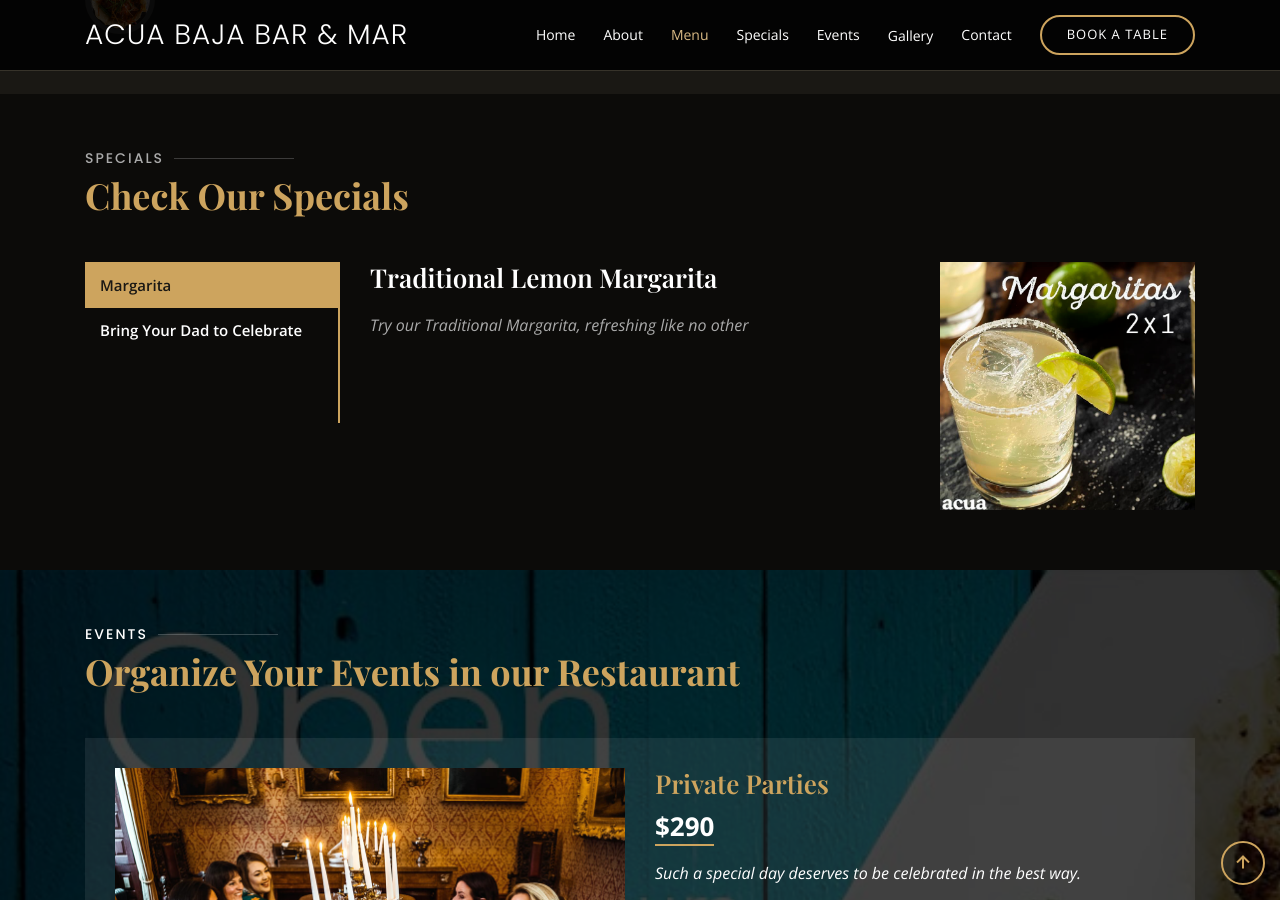
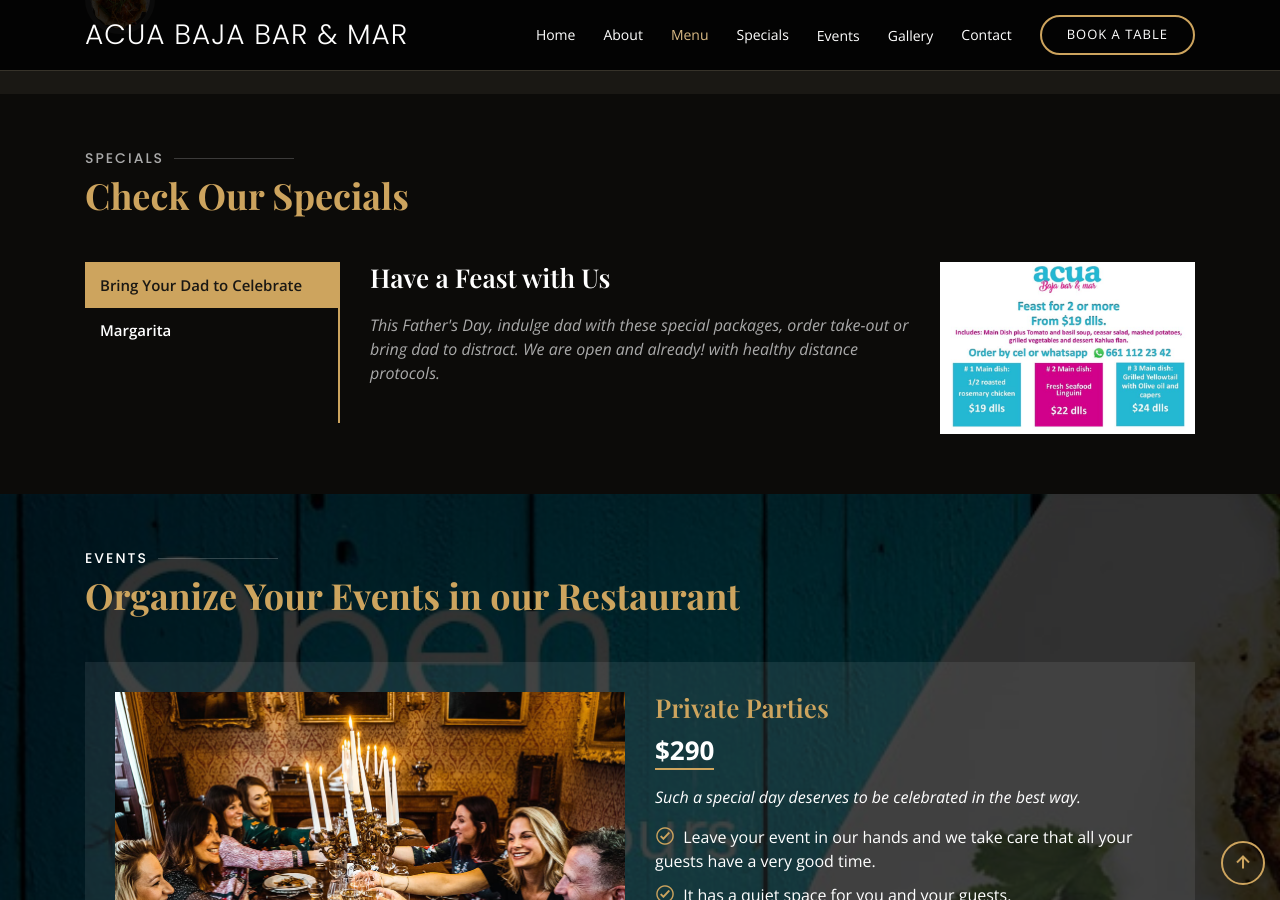
Before and after one commit to jahbenjah/acuabar, a Jekyll site: the page built from index.html, in a window 1280 px wide and 900 px high, scrolled down 4438 px. Built offline with Jekyll 4.4.1, drawn with Linux system fonts in a browser that asks for light colours; some web fonts are replaced.

Commit message:
se cambia Promo

```diff
--- a/index.html
+++ b/index.html
@@ -643,10 +643,10 @@
           <div class="col-lg-3">
             <ul class="nav nav-tabs flex-column">
               <li class="nav-item">
-                <a class="nav-link active show" data-toggle="tab" href="#tab-1">Margarita</a>
+                <a class="nav-link active show" data-toggle="tab" href="#tab-1">Bring Your Dad to Celebrate</a>
               </li>
               <li class="nav-item">
-                <a class="nav-link" data-toggle="tab" href="#tab-2">Bring Your Dad to Celebrate</a>
+                <a class="nav-link" data-toggle="tab" href="#tab-2">Margarita</a>
               </li>
               <li class="nav-item">
                 <a class="nav-link" data-toggle="tab" href="#tab-3"></a>
@@ -664,25 +664,25 @@
               <div class="tab-pane active show" id="tab-1">
                 <div class="row">
                   <div class="col-lg-8 details order-2 order-lg-1">
-                    <h3>Traditional Lemon Margarita</h3>
-                    <p class="font-italic">Try our Traditional Margarita, refreshing like no other</p>
+                    <h3>Have a Feast with Us</h3>
+                    <p class="font-italic">This Father's Day, indulge dad with these special packages, order take-out or bring dad to distract. We are open and already!  with healthy distance protocols.</p>
                     <p></p>
                   </div>
                   <div class="col-lg-4 text-center order-1 order-lg-2">
-                    <img src="assets/img/acua/margarita.png" alt="" class="img-fluid">
+                    <img src="assets/img/acua/feastfor2.jpg" alt="" class="img-fluid">
                   </div>
                 </div>
               </div>
               <div class="tab-pane" id="tab-2">
                 <div class="row">
                   <div class="col-lg-8 details order-2 order-lg-1">
-                    <h3>Have a Feast with Us</h3>
+                    <h3>Traditional Lemon Margarita</h3>
                     <p class="font-italic"></p>
-                    <p>This Father's Day, indulge dad with these special packages, order take-out or bring dad to distract. We are open and already!  with healthy distance protocols.
+                    <p>Try our Traditional Margarita, refreshing like no other.
                     </p>
                   </div>
                   <div class="col-lg-4 text-center order-1 order-lg-2">
-                    <img src="assets/img/acua/feastfor2.jpg" alt="" class="img-fluid">
+                    <img src="assets/img/acua/margarita.png" alt="" class="img-fluid">
                   </div>
                 </div>
               </div>
```
